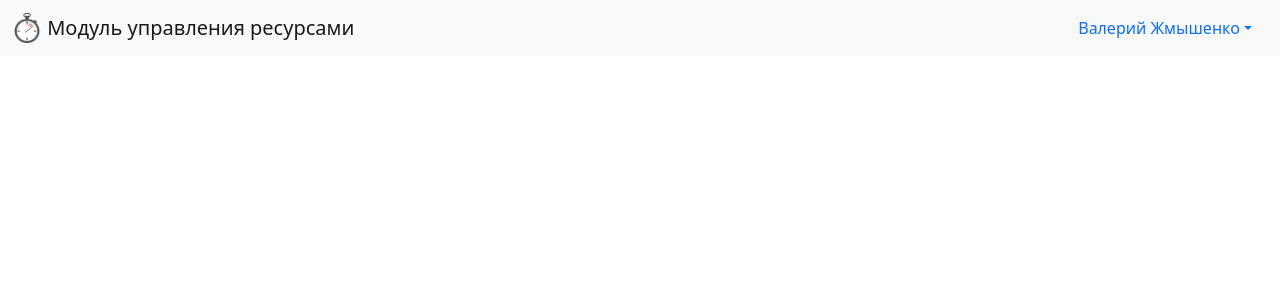
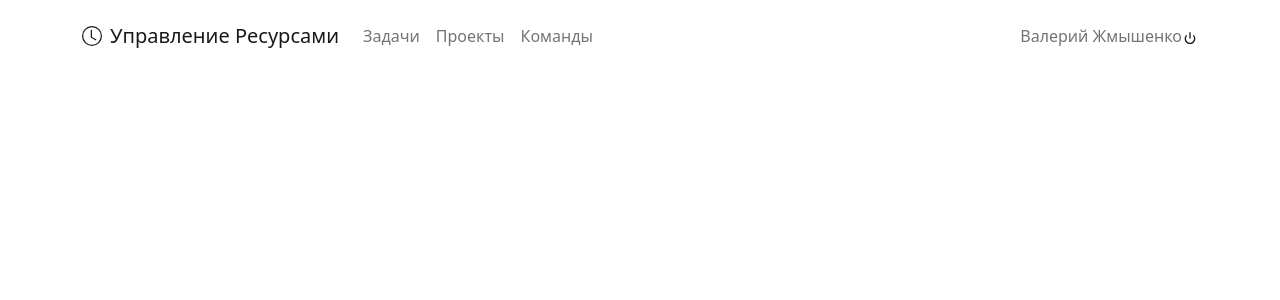
Before and after one commit to saydar31/bachelor_diploma_frontend, a Vue app: page / in a window 1280 px wide. Shown: the top 300 px of the page. Built offline with nearby package versions, Linux system fonts and the light colour scheme.

Commit message:
add bootstrap navbar

```diff
--- a/src/components/CommonHeader.vue
+++ b/src/components/CommonHeader.vue
@@ -1,20 +1,29 @@
 <template>
-  <nav class="navbar navbar-expand-lg navbar-light bg-light">
-    <div class="container-fluid">
-      <a class="navbar-brand" href="#">
-        <img :src="require('@/assets/time_logo.png')" width="30" height="30" class="d-inline-block align-top" alt="">
-        Модуль управления ресурсами
-      </a>
-      <div class="nav-item dropdown">
-        <a class="nav-link dropdown-toggle" href="#" id="navbarDropdownMenuLink" role="button" data-bs-toggle="dropdown"
-           aria-expanded="false">
-          {{ user.firstName }} {{ user.lastName }}
-        </a>
-        <ul class="dropdown-menu" aria-labelledby="navbarDropdownMenuLink">
-          <li><a class="dropdown-item" href="#">Action</a></li>
-          <li><a class="dropdown-item" href="#">Another action</a></li>
-          <li><a class="dropdown-item" href="#">Something else here</a></li>
+  <nav class="navbar navbar-light navbar-expand-md py-3">
+    <div class="container"><a class="navbar-brand d-flex align-items-center" href="#">
+      <clock-icon/>
+      <span>Управление Ресурсами</span></a>
+      <button data-bs-toggle="collapse" class="navbar-toggler" data-bs-target="#navcol-1"><span class="visually-hidden">Toggle navigation</span><span
+          class="navbar-toggler-icon"></span></button>
+      <div class="collapse navbar-collapse" id="navcol-1">
+        <ul class="navbar-nav me-auto">
+          <li class="nav-item">
+            <router-link :to="{name:'task-list'}" class="nav-link" :class="{active: this.$route.path.includes('task')}">
+              Задачи
+            </router-link>
+          </li>
+          <li class="nav-item">
+            <router-link :to="{name: 'project-list'}" class="nav-link"
+                         :class="{active: this.$route.path.includes('project')}">Проекты
+            </router-link>
+          </li>
+          <li class="nav-item">
+            <router-link :to="{name: 'team-list'}" class="nav-link"
+                         :class="{active: this.$route.path.includes('team')}">Команды
+            </router-link>
+          </li>
         </ul>
+        <span class="navbar-text">{{ user.firstName }} {{ user.lastName }}<a href="#"><log-off-icon/></a></span>
       </div>
     </div>
   </nav>
@@ -24,9 +33,12 @@
 import 'bootstrap'
 import "bootstrap/dist/css/bootstrap.min.css";
 import {mapGetters} from 'vuex';
+import ClockIcon from "@/components/icons/ClockIcon";
+import LogOffIcon from "@/components/icons/LogOffIcon";
 
 export default {
   name: "CommonHeader",
+  components: {LogOffIcon, ClockIcon},
   computed: {
     ...mapGetters('user', {
       user: 'user'
--- /dev/null
+++ b/src/components/icons/ClockIcon.vue
@@ -0,0 +1,19 @@
+<template>
+<span class="bs-icon-sm bs-icon-rounded bs-icon-primary d-flex justify-content-center align-items-center me-2 bs-icon"><svg
+    xmlns="http://www.w3.org/2000/svg" width="1em" height="1em" fill="currentColor" viewBox="0 0 16 16"
+    class="bi bi-clock">
+                        <path
+                            d="M8 3.5a.5.5 0 0 0-1 0V9a.5.5 0 0 0 .252.434l3.5 2a.5.5 0 0 0 .496-.868L8 8.71V3.5z"></path>
+                        <path d="M8 16A8 8 0 1 0 8 0a8 8 0 0 0 0 16zm7-8A7 7 0 1 1 1 8a7 7 0 0 1 14 0z"></path>
+                    </svg></span>
+</template>
+
+<script>
+export default {
+  name: "ClockIcon"
+}
+</script>
+
+<style scoped>
+
+</style>
--- /dev/null
+++ b/src/components/icons/LogOffIcon.vue
@@ -0,0 +1,20 @@
+<template>
+  <svg xmlns="http://www.w3.org/2000/svg" width="1em" height="1em" viewBox="0 0 24 24" fill="none">
+    <path
+        d="M13 4.00894C13.0002 3.45665 12.5527 3.00876 12.0004 3.00854C11.4481 3.00833 11.0002 3.45587 11 4.00815L10.9968 12.0116C10.9966 12.5639 11.4442 13.0118 11.9965 13.012C12.5487 13.0122 12.9966 12.5647 12.9968 12.0124L13 4.00894Z"
+        fill="currentColor"></path>
+    <path
+        d="M4 12.9917C4 10.7826 4.89541 8.7826 6.34308 7.33488L7.7573 8.7491C6.67155 9.83488 6 11.3349 6 12.9917C6 16.3054 8.68629 18.9917 12 18.9917C15.3137 18.9917 18 16.3054 18 12.9917C18 11.3348 17.3284 9.83482 16.2426 8.74903L17.6568 7.33481C19.1046 8.78253 20 10.7825 20 12.9917C20 17.41 16.4183 20.9917 12 20.9917C7.58172 20.9917 4 17.41 4 12.9917Z"
+        fill="currentColor"></path>
+  </svg>
+</template>
+
+<script>
+export default {
+  name: "LogOffIcon"
+}
+</script>
+
+<style scoped>
+
+</style>
--- a/src/router.js
+++ b/src/router.js
@@ -25,7 +25,8 @@ export default createRouter({
         {
             name: 'time-tracker',
             path: '/task/:id/track',
-            component: TimeTracker
+            component: TimeTracker,
+            beforeEnter: () => store.getters["user/isEmployee"]
         },
         {
             name: 'task',
@@ -33,16 +34,19 @@ export default createRouter({
             component: TaskPage
         },
         {
+            name: 'task-list',
             path: '/tasks',
             component: TaskList
         },
         //Страницы начальника проекта
         {
+            name: 'project-list',
             path: '/projects',
             component: ProjectList,
             beforeEnter: () => store.getters['user/isProjectSupervisor']
         },
         {
+            name: 'team-list',
             path: '/teams',
             component: TeamList,
             beforeEnter: () => store.getters["user/isProjectSupervisor"]
```
